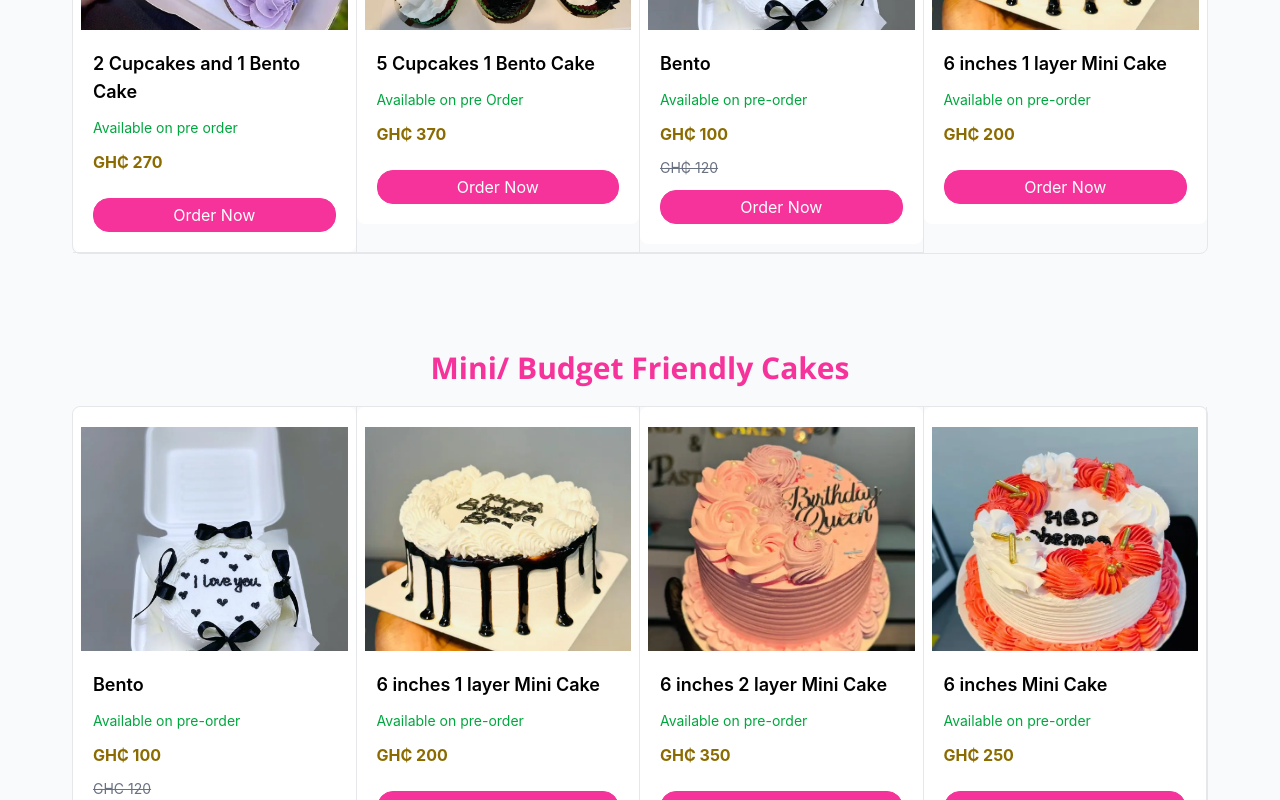
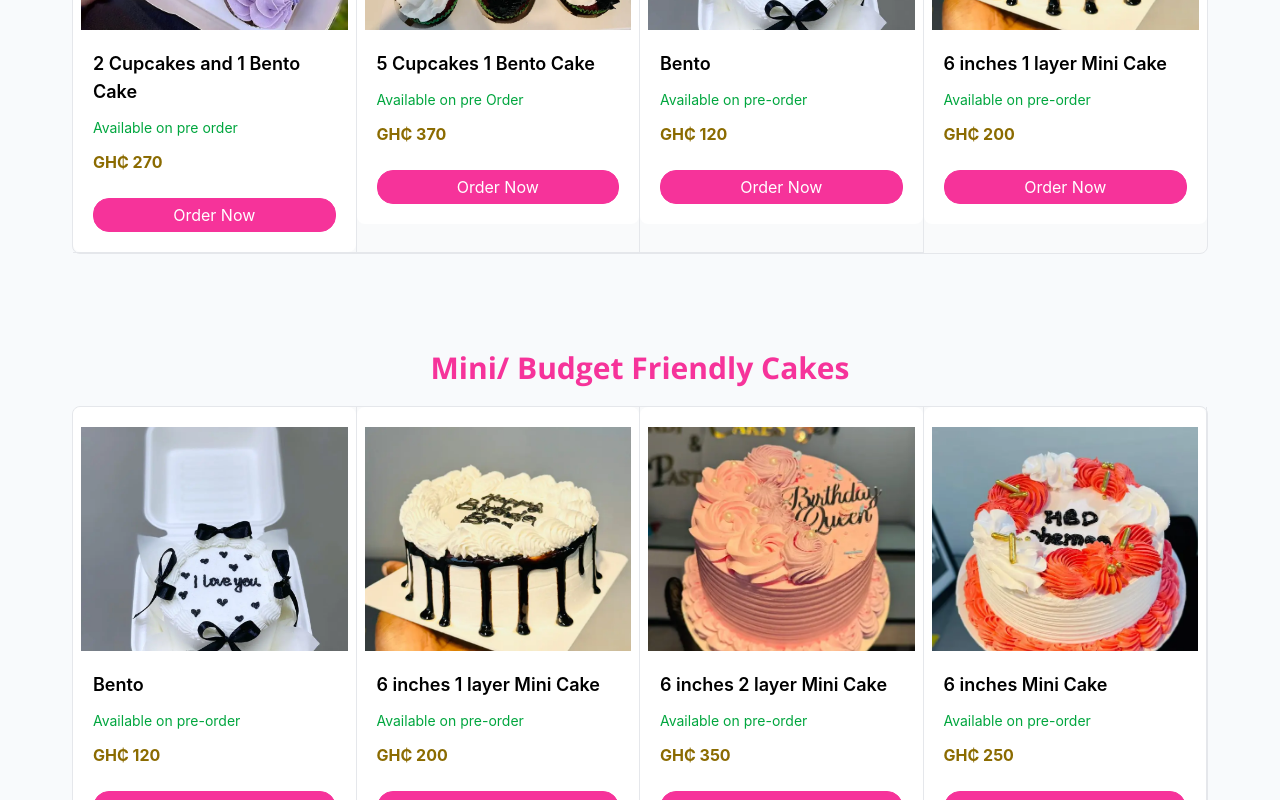
Before and after one commit to obedquao/trendycakes, a React (Vite) app in the folder trendycakes/: page /menu in a window 1280 px wide. Shown: the part 4880-5680 px from the top of the page. Built offline with nearby package versions, Linux system fonts and the light colour scheme; a web font is replaced by a local one.

Commit message:
promo removal

```diff
--- a/trendycakes/src/data/bento.js
+++ b/trendycakes/src/data/bento.js
@@ -2,8 +2,8 @@ const bento = [
   {
     name: "Bento",
     image: "/images/bento/bento1.webp",
-    price: "GH₵ 100",
-    promo: "GHC 120",
+    price: "GH₵ 120",
+
     details: "Available on pre-order",
   },
   {
--- a/trendycakes/src/data/cupcakes.js
+++ b/trendycakes/src/data/cupcakes.js
@@ -38,8 +38,8 @@ const cupcake = [
   {
     name: "Bento",
     image: "/images/bento/bento1.webp",
-    price: "GH₵ 100",
-    promo: "GH₵ 120",
+    price: "GH₵ 120",
+
     details: "Available on pre-order",
   },
   {
```
